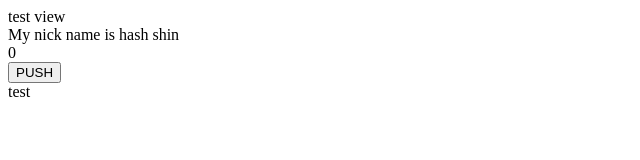
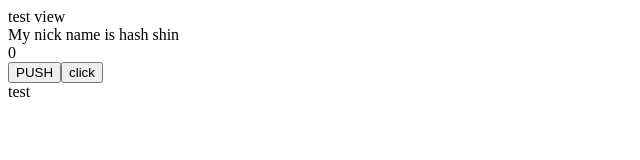
Before and after one commit to shinhash/myReactProject_first, a React (Create React App) app: page / in a window 1280 px wide. Shown: the top 160 px of the page, without its empty margins (0-640 px from the left). Built offline with nearby package versions, Linux system fonts and the light colour scheme.

Commit message:
hash commit 2022-03-12 Counter_js commit

```diff
--- a/src/Counter.js
+++ b/src/Counter.js
@@ -13,6 +13,12 @@ class Counter extends Component {
 
   render() {
     const { name, number } = this.state;
+    const onClickEvent = () => {
+      clickEvent();
+    };
+    function clickEvent() {
+      alert("click!!!");
+    }
     return (
       <div>
         My nick name is {name}
@@ -24,6 +30,7 @@ class Counter extends Component {
         >
           PUSH
         </button>
+        <button onClick={onClickEvent}>click</button>
       </div>
     );
   }
```
